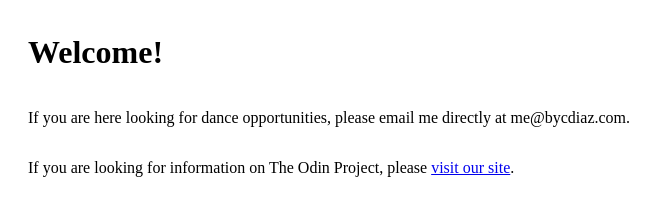
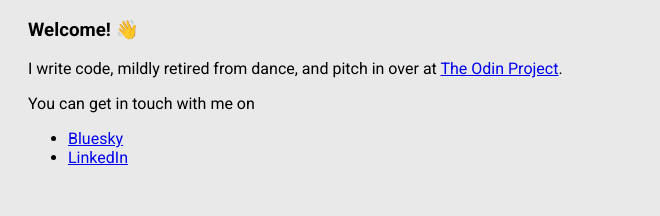
Before and after one commit to bycdiaz/my-site, a plain HTML site: page index.html in a window 1280 px wide. Shown: the whole page, without its empty margins (0-660 px from the left). Drawn offline with Linux system fonts and the light colour scheme.

Commit message:
small updates.

```diff
--- a/index.html
+++ b/index.html
@@ -5,15 +5,26 @@
   <meta http-equiv="X-UA-Compatible" content="IE=edge">
   <meta name="viewport" content="width=device-width, initial-scale=1.0">
   <link rel="stylesheet" href="style.css">
+  <link href="https://fonts.googleapis.com/css2?family=Roboto:wght@400;700&display=swap" rel="stylesheet">
   <title>Carlos Diaz</title>
 </head>
 <body>
   <div class="content">
-    <h1>Welcome!</h1>
-    <p>If you are here looking for dance opportunities, please email me directly at me@bycdiaz.com.</p>
-    <p>If you are looking for information on The Odin Project, please
-      <a target="_blank" href="https://www.theodinproject.com">visit our site</a>.
+    <h3>Welcome! 👋 </h3>
+    <p> I write code, mildly retired from dance, and pitch in over at
+      <a target="_blank" href="https://www.theodinproject.com">The Odin Project</a>.
     </p>
+    <p>
+      You can get in touch with me on
+    </p>
+    <ul>
+      <li>
+        <a target="_blank" href="https://bsky.app/profile/bycdiaz.com">Bluesky</a>
+      </li>
+      <li>
+        <a target="_blank" href="https://www.linkedin.com/in/bycdiaz/">LinkedIn</a>
+      </li>
+    </ul>
   </div>
 </body>
 </html>
--- a/style.css
+++ b/style.css
@@ -1,6 +1,8 @@
+body {
+  background-color: #e9e9e9;
+  font-family: 'Roboto', sans-serif;
+}
+
 .content {
-  display: flex;
-  flex-direction: column;
   padding-left: 20px;
-  padding-top: 5px;
 }
```
